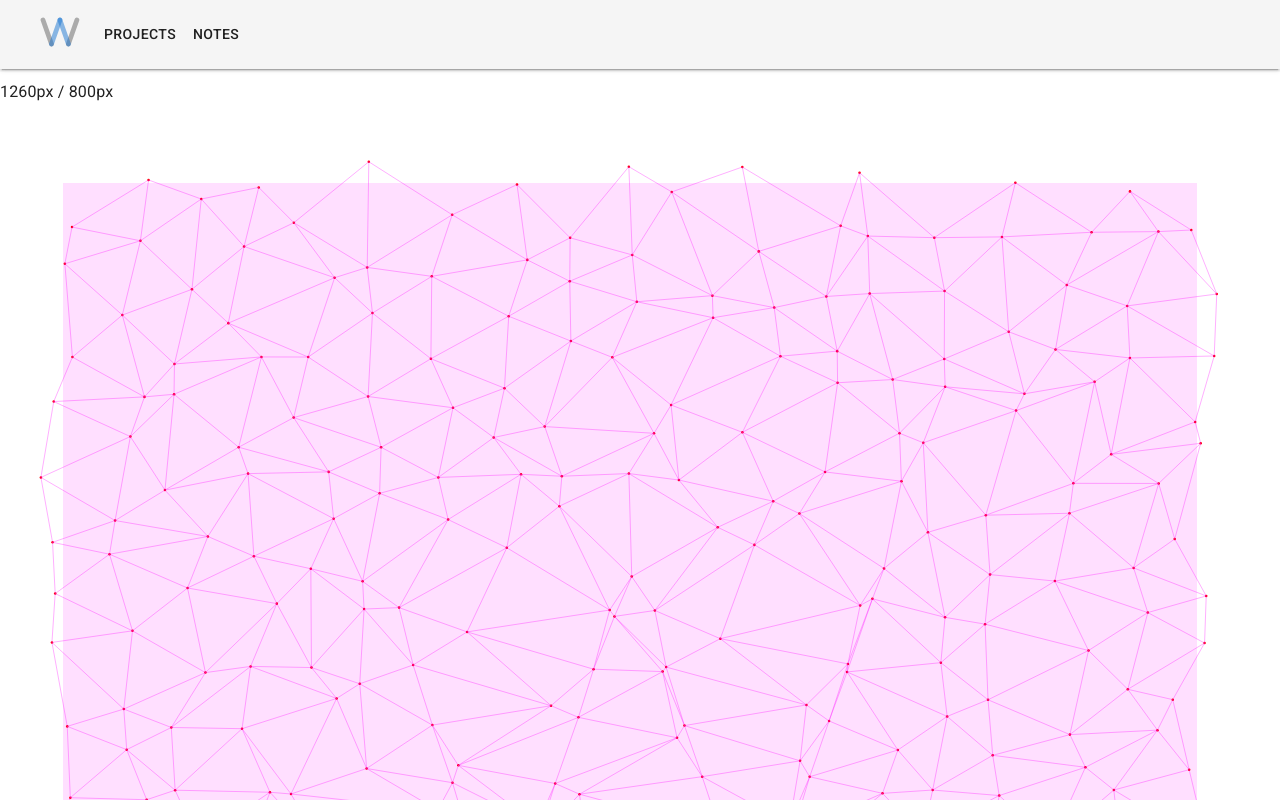
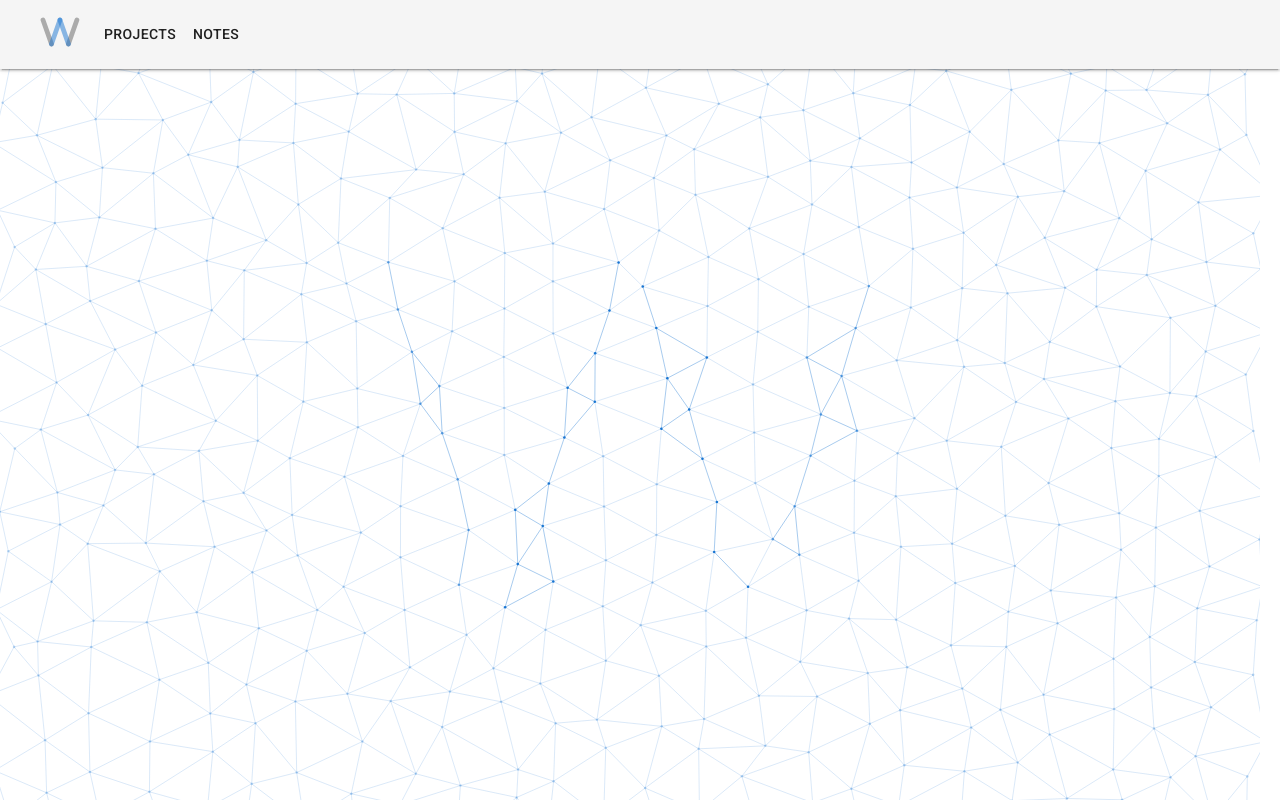
Before and after one commit to AllanWang/AllanWang-Web-React, a React (Create React App) app: page /animation in a window 1280 px wide. Shown: the top 800 px of the page. Built offline with nearby package versions, Linux system fonts and the light colour scheme.

Commit message:
Refine grid data and apply loop

```diff
--- a/src/routes/MainAnimation.tsx
+++ b/src/routes/MainAnimation.tsx
@@ -1,5 +1,8 @@
 import React, { useLayoutEffect, useState } from 'react';
 import { useSpring, animated } from 'react-spring'
+import { hexToRgb, useTheme } from '@mui/material/styles';
+import { Box } from '@mui/material';
+import { useRef } from 'react';
 
 type WindowSize = {
   width: number,
@@ -20,20 +23,67 @@ function useWindowSize() {
   return size;
 }
 
+/**
+ * Convert hex to rgb if it starts with `#`
+ *
+ * Mui function has no sanity checks for inputs, and I'm not convined that theme colors are always hex values.
+ *
+ * https://github.com/mui/material-ui/blob/master/packages/mui-system/src/colorManipulator.js
+ * https://github.com/mui/material-ui/blob/master/packages/mui-system/src/colorManipulator.test.js
+ */
+function rgb(hex: string): string {
+  if (hex.startsWith('#')) return hexToRgb(hex)
+  return hex
+}
+
+/**
+ * Wrapper around svg animation.
+ *
+ * Note that the svg is drawn in a 1:1 view box.
+ * Our intention here is to have this fill the viewport, which means that we'll scale the svg
+ * to the largest of width/height, then trim the necessary sides to shrink it to the view box size
+ */
 export default function MainAnimation() {
+  const containerRef = useRef<HTMLInputElement>(null);
+  console.log('container', containerRef)
   const size: WindowSize = useWindowSize();
+  const theme = useTheme();
+
+  const el = containerRef.current
+  const refWidth = size.width
+  const refHeight = size.height - (el?.offsetTop ?? 0)
+
+  const svgSize = Math.max(refWidth, refHeight)
+  const marginX = (refWidth - svgSize) / 2
+  const marginY = (refHeight - svgSize) / 2
+
+  const animationGridProps: AnimationGridProps = {
+    width: `${svgSize}px`, height: `${svgSize}px`, color: rgb(theme.palette.primary.main)
+  }
 
   return (
-    <div>
-      <p>{size.width}px / {size.height}px</p>
-      <AnimationGrid width={`${size.width}px`} height={`${size.width}px`} />
-    </div>
+    <Box ref={containerRef} sx={{
+      width: `${refWidth}px`,
+      height: `${refHeight}px`,
+      overflow: 'hidden'
+    }}>
+      {/* <p>ViewPort {size.width}px / {size.height}px; Container {refWidth}px / {refHeight}px</p> */}
+      <Box sx={{
+        marginX: `${marginX}px`,
+        marginY: `${marginY}px`,
+        width: `${svgSize}px`,
+        height: `${svgSize}px`
+      }}>
+        <AnimationGrid {...animationGridProps} />
+      </Box>
+    </Box>
   )
 }
 
 type AnimationGridProps = {
   width: string,
-  height: string
+  height: string,
+  color: string,
 }
 
 /*
@@ -41,12 +91,12 @@ type AnimationGridProps = {
  */
 class AnimationGrid extends React.Component<AnimationGridProps, GridData> {
 
-  updateState: () => void
+  updateState: (newState?: GridState) => void
 
   constructor(props: AnimationGridProps) {
     super(props);
     this.state = createPoints();
-    this.updateState = () => { this.setState(updatePoints(this.state, this.updateState)) }
+    this.updateState = (newState?: GridState) => { this.setState(updatePoints(this.state, this.updateState, newState)) }
   }
 
   componentDidMount() {
@@ -58,29 +108,58 @@ class AnimationGrid extends React.Component<AnimationGridProps, GridData> {
   render() {
     const props = this.props
     const grid = this.state
+
+    const color = props.color
+    const onRest = grid.onRest
+
     return (
-      <animated.svg onClick={() => {
-        this.updateState()
-        console.log('asdf')
-      }} viewBox={`0 0 ${svgSize} ${svgSize}`} width={props.width} height={props.height}>
-        <rect x="5%" y="5%" width="90%" height="90%" fill="#ff00ff20" />
+      <svg onClick={(e) => {
+        if (this.state.state === 'Final' && e.detail === 3) {
+          // Triple click; reshow animation
+          this.setState(createPoints())
+          setTimeout(this.updateState, 2000)
+          // this.updateState('Initial')
+        }
+      }} viewBox={`0 0 ${svgSize} ${svgSize}`}>
+        {/* <rect x="5%" y="5%" width="90%" height="90%" fill="rgba(255, 0, 255, 0.1)" /> */}
         {
-          grid.points.map(p => (<Point key={p.id} {...p} onRest={grid.onRest} />))
+          grid.points.map(p => {
+            const opacity = function () {
+              switch (p.lineState) {
+                case 'Line2':
+                case 'Line3':
+                  return opacityHigh
+                case 'Line1':
+                case 'Line4':
+                  return opacityMed
+                default: return opacityLow
+              }
+            }()
+            const pointProps = { ...p, color, opacity, onRest }
+            return (<Point key={p.id} {...pointProps} />)
+          })
         }
         {
-          grid.paths.map(([id1, id2]) => (<Line key={`${id1}:${id2}`} p1={grid.points[id1]} p2={grid.points[id2]} onRest={grid.onRest} />))
+          grid.paths.map(([id1, id2]) => {
+            const p1 = grid.points[id1]
+            const p2 = grid.points[id2]
+            const opacity = p1.lineState && p1.lineState === p2.lineState ? opacityMed : opacityLow
+            const lineProps = { p1, p2, color, opacity, onRest }
+            return (<Line key={`${id1}:${id2}`} {...lineProps} />)
+          })
         }
-      </animated.svg>
+      </svg>
     )
   }
 }
 
-function Point(props: PointData & AnimCallback) {
+function Point(props: PointData & AnimCallback & SvgStyle) {
   const point = props.draw ?? props.orig
   const animatedProps = useSpring({
     cx: point.x,
     cy: point.y,
-    fill: props.color ?? '#ff0000ff',
+    fill: props.color,
+    fillOpacity: props.opacity,
     config: { duration: props.duration ?? springAnimDuration },
     onRest: () => props.onRest?.(props.id.toString())
   })
@@ -89,7 +168,7 @@ function Point(props: PointData & AnimCallback) {
   )
 }
 
-function Line(props: LineData & AnimCallback) {
+function Line(props: LineData & AnimCallback & SvgStyle) {
   const p1 = props.p1.draw ?? props.p1.orig
   const p2 = props.p2.draw ?? props.p2.orig
 
@@ -98,7 +177,8 @@ function Line(props: LineData & AnimCallback) {
     y1: p1.y,
     x2: p2.x,
     y2: p2.y,
-    stroke: props.color ?? '#ff00ff80',
+    stroke: props.color,
+    strokeOpacity: props.opacity,
     config: { duration: props.duration ?? springAnimDuration },
     onRest: () => props.onRest?.(`${props.p1.id}:${props.p2.id}`)
   })
@@ -114,7 +194,8 @@ type AnimCallback = {
 
 type SvgStyle = {
   readonly duration?: number | null
-  readonly color?: string | null
+  readonly color: string
+  readonly opacity: number
 }
 
 type PointBasic = {
@@ -126,7 +207,9 @@ type PointData = {
   readonly id: number,
   readonly orig: PointBasic,
   readonly draw?: PointBasic | null
-} & SvgStyle
+  // Indication of logo portion, if the point is a part of one of the lines
+  readonly lineState?: LineState
+}
 
 type LineBasic = {
   readonly p1: PointBasic,
@@ -140,9 +223,11 @@ type LineBasic = {
 type LineData = {
   readonly p1: PointData,
   readonly p2: PointData,
-} & SvgStyle
+}
 
-type GridState = 'Initial' | 'Line1' | 'Line2' | 'Line3' | 'Line4' | 'Final'
+type GridState = 'Initial' | LineState | 'Final'
+
+type LineState = 'Line1' | 'Line2' | 'Line3' | 'Line4'
 
 type GridData = {
   readonly state: GridState
@@ -151,11 +236,19 @@ type GridData = {
   readonly lines: LineBasic[]
 } & AnimCallback
 
+/*
+ * Constants
+ */
+
 const svgSize = 100
-const svgPointCount = 19
-const noiseRange = svgSize / (svgPointCount + 1) * 0.4 // Multiplier slightly under half to avoid overlap
-const logoPointDistanceSquared = 100
+const svgPointCount = 26
+const noiseRange = svgSize / (svgPointCount - 1) * 0.3 // Multiplier needs to be under 0.5 to avoid overlap
+const logoPointDistanceSquared = 10
 const springAnimDuration = 300
+
+const opacityLow = 0.25
+const opacityMed = 0.6
+const opacityHigh = 1
 
 function lineData(data: { p1: PointBasic, p2: PointBasic }): LineBasic {
   const { p1, p2 } = data
@@ -213,24 +306,25 @@ function closestPoint(point: PointBasic, line: LineBasic): PointBasic {
   return { x, y }
 }
 
-function updatePoints(fullData: GridData, updateState: () => void): GridData {
+function updatePoints(fullData: GridData, updateState: () => void, newState?: GridState): GridData {
 
   // Don't use fullData after this
   // We do not intend on propagating anim callbacks
   const { onRest, ...data } = fullData
 
   // Next state
-  const state: GridState = function () {
+  const state: GridState | null = newState ?? function () {
     switch (data.state) {
       case 'Initial': return 'Line1'
       case 'Line1': return 'Line2'
       case 'Line2': return 'Line3'
       case 'Line3': return 'Line4'
       case 'Line4': return 'Final'
-      default: return 'Initial'
+      default: return null
     }
   }()
 
+  if (!state) return data // Should never happen
   if (data.state == state) return data
 
   // Line to update
@@ -244,9 +338,15 @@ function updatePoints(fullData: GridData, updateState: () => void): GridData {
     }
   }()
 
-  if (!updateLine) return { ...data, state }
+  // No action
+  if (!updateLine && state === 'Final') return { ...data, state }
 
-  const points: PointData[] = data.points.map(point => {
+  let points: PointData[]
+
+  if (updateLine) {
+    // state is a line state based on updateLine logic
+    const lineState = state as LineState
+    points = data.points.map(point => {
       const p = point.orig
       // We only modify points within the range of the line's min and max coords
       if (p.x < updateLine.xMin || p.x > updateLine.xMax || p.y < updateLine.yMin || p.y > updateLine.yMax) return point
@@ -254,8 +354,15 @@ function updatePoints(fullData: GridData, updateState: () => void): GridData {
       const distance = distanceSquared(p, anchor)
       if (distance > logoPointDistanceSquared) return point
       const draw = transformPoint(p, anchor, (logoPointDistanceSquared - distance) / logoPointDistanceSquared)
-    return { ...point, draw }
+      return { ...point, draw, lineState }
     })
+  } else {
+    // No update line -> remove all custom draw data & reset all logo points
+    points = data.points.map(point => {
+      const { draw, lineState, ...rest } = point
+      return rest
+    })
+  }
 
   let onRestCalled = false
 
@@ -274,9 +381,8 @@ function updatePoints(fullData: GridData, updateState: () => void): GridData {
 }
 
 function createPoints(): GridData {
-  console.log('create points', Date.now())
-  const xOffset = svgSize / (svgPointCount + 1)
-  const yOffset = svgSize / (svgPointCount + 1)
+  const xOffset = svgSize / (svgPointCount - 1)
+  const yOffset = svgSize / (svgPointCount - 1)
 
   // Logo constants
   const logoSegW = 10
@@ -295,10 +401,10 @@ function createPoints(): GridData {
   let column: PointData[] = []
 
   let id = 0
-  for (let i = 1; i <= svgPointCount; i++) {
-    for (let j = 1; j <= svgPointCount; j++) {
+  for (let i = 0; i < svgPointCount; i++) {
+    for (let j = 0; j < svgPointCount; j++) {
       // Start columns on new j
-      if (j == 1) {
+      if (j == 0) {
         column = []
         pointsGrid.push(column)
       }
@@ -340,9 +446,9 @@ function createPoints(): GridData {
         addPath(pointsGrid[i][j], pointsGrid[i + 1][j])
         // other cross attachment
         if (i % 2 == 0) {
+          if (j != 0) addPath(pointsGrid[i][j], pointsGrid[i + 1][j - 1])
+        } else {
           if (j != svgPointCount - 1) addPath(pointsGrid[i][j], pointsGrid[i + 1][j + 1])
-        } else {
-          if (j != 0) addPath(pointsGrid[i][j], pointsGrid[i + 1][j - 1])
         }
       }
     }
@@ -355,7 +461,5 @@ function createPoints(): GridData {
     lineData({ p1: { x: logoOffsetX + logoSegW * 3, y: logoOffsetY + logoSegH }, p2: { x: logoOffsetX + logoSegW * 4, y: logoOffsetY } }),
   ]
 
-  console.log('create points done', Date.now())
-
   return { state: 'Initial', points, paths, lines }
 }
```
Lines whose indentation alone changed are shown as unchanged.
